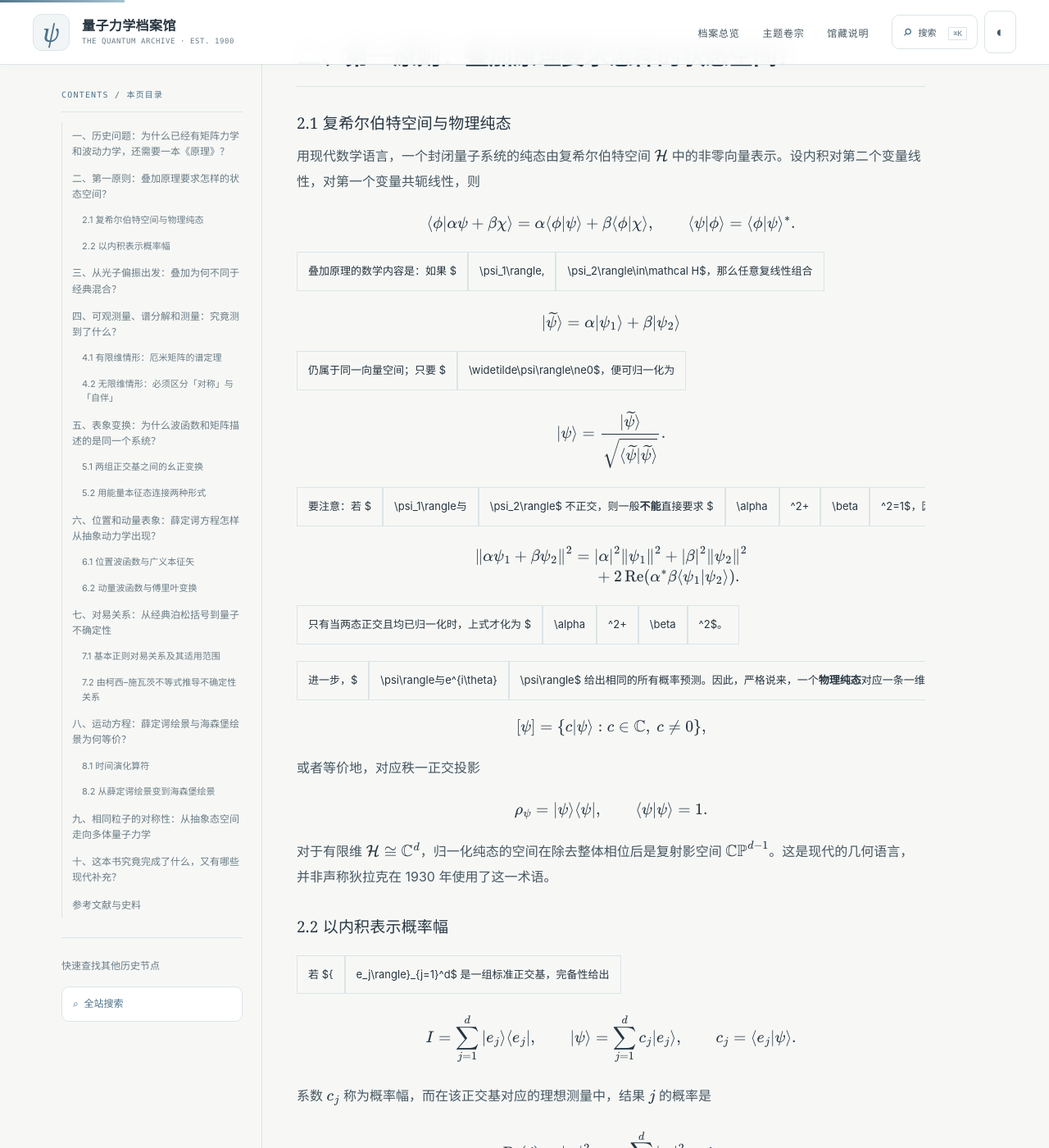
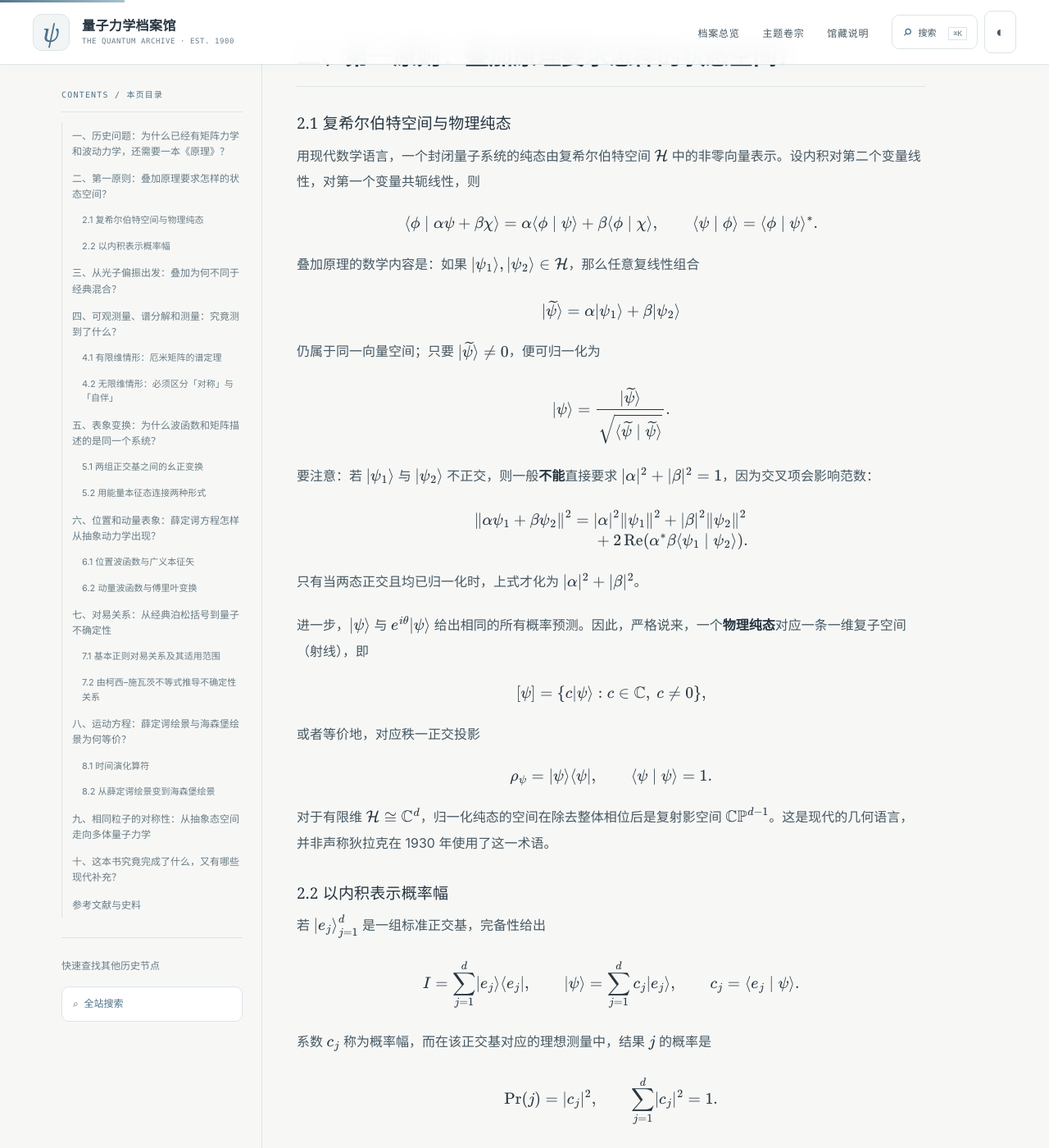
Before and after one commit to CYI1995/quantum-archive, a Jekyll site: the page built from events/dirac-principles-1930.md, in a window 1280 px wide and 1400 px high, scrolled down 1592 px. Shown: the whole window at 82% size. Built offline with Jekyll 4.4.1, drawn with Linux system fonts in a browser that asks for light colours; some of the changed text lies outside the part shown.

Commit message:
Update dirac-principles-1930.md

```diff
--- a/events/dirac-principles-1930.md
+++ b/events/dirac-principles-1930.md
@@ -30,111 +30,111 @@ permalink: "/events/dirac-principles-1930.html"
 用现代数学语言，一个封闭量子系统的纯态由复希尔伯特空间 $\mathcal H$ 中的非零向量表示。设内积对第二个变量线性，对第一个变量共轭线性，则
 
 $$
-\langle\phi|\alpha\psi+\beta\chi\rangle
-=\alpha\langle\phi|\psi\rangle
-+\beta\langle\phi|\chi\rangle,
+\langle\phi\mid \alpha\psi+\beta\chi\rangle
+=\alpha\langle\phi\mid \psi\rangle
++\beta\langle\phi\mid \chi\rangle,
 \qquad
-\langle\psi|\phi\rangle
-=\langle\phi|\psi\rangle^*.
+\langle\psi\mid \phi\rangle
+=\langle\phi\mid \psi\rangle^*.
 $$
 
-叠加原理的数学内容是：如果 $|\psi_1\rangle,|\psi_2\rangle\in\mathcal H$，那么任意复线性组合
+叠加原理的数学内容是：如果 $\lvert \psi_1\rangle,\lvert \psi_2\rangle\in\mathcal H$，那么任意复线性组合
 
 $$
-|\widetilde\psi\rangle
-=\alpha|\psi_1\rangle+\beta|\psi_2\rangle
+\lvert \widetilde\psi\rangle
+=\alpha\lvert \psi_1\rangle+\beta\lvert \psi_2\rangle
 $$
 
-仍属于同一向量空间；只要 $|\widetilde\psi\rangle\ne0$，便可归一化为
+仍属于同一向量空间；只要 $\lvert \widetilde\psi\rangle\ne0$，便可归一化为
 
 $$
-|\psi\rangle
-=\frac{|\widetilde\psi\rangle}
-{\sqrt{\langle\widetilde\psi|\widetilde\psi\rangle}}.
+\lvert \psi\rangle
+=\frac{\lvert \widetilde\psi\rangle}
+{\sqrt{\langle\widetilde\psi\mid \widetilde\psi\rangle}}.
 $$
 
-要注意：若 $|\psi_1\rangle$ 与 $|\psi_2\rangle$ 不正交，则一般**不能**直接要求 $|\alpha|^2+|\beta|^2=1$，因为交叉项会影响范数：
+要注意：若 $\lvert \psi_1\rangle$ 与 $\lvert \psi_2\rangle$ 不正交，则一般**不能**直接要求 $\lvert \alpha\rvert^2+\lvert \beta\rvert^2=1$，因为交叉项会影响范数：
 
 $$
 \begin{aligned}
-\|\alpha\psi_1+\beta\psi_2\|^2
-={}&|\alpha|^2\|\psi_1\|^2
-+|\beta|^2\|\psi_2\|^2\\
+\lVert \alpha\psi_1+\beta\psi_2\rVert^2
+={}&\lvert \alpha\rvert^2\lVert \psi_1\rVert^2
++\lvert \beta\rvert^2\lVert \psi_2\rVert^2\\
 &+2\operatorname{Re}\!\left(
-\alpha^*\beta\langle\psi_1|\psi_2\rangle
+\alpha^*\beta\langle\psi_1\mid \psi_2\rangle
 \right).
 \end{aligned}
 $$
 
-只有当两态正交且均已归一化时，上式才化为 $|\alpha|^2+|\beta|^2$。
+只有当两态正交且均已归一化时，上式才化为 $\lvert \alpha\rvert^2+\lvert \beta\rvert^2$。
 
-进一步，$|\psi\rangle$ 与 $e^{i\theta}|\psi\rangle$ 给出相同的所有概率预测。因此，严格说来，一个**物理纯态**对应一条一维复子空间（射线），即
+进一步，$\lvert \psi\rangle$ 与 $e^{i\theta}\lvert \psi\rangle$ 给出相同的所有概率预测。因此，严格说来，一个**物理纯态**对应一条一维复子空间（射线），即
 
 $$
-[\psi]=\{c|\psi\rangle:c\in\mathbb C,\ c\ne0\},
+[\psi]=\{c\lvert \psi\rangle:c\in\mathbb C,\ c\ne0\},
 $$
 
 或者等价地，对应秩一正交投影
 
 $$
-\rho_\psi=|\psi\rangle\langle\psi|,
-\qquad \langle\psi|\psi\rangle=1.
+\rho_\psi=\lvert \psi\rangle\langle \psi\rvert,
+\qquad \langle\psi\mid \psi\rangle=1.
 $$
 
 对于有限维 $\mathcal H\cong\mathbb C^d$，归一化纯态的空间在除去整体相位后是复射影空间 $\mathbb{CP}^{d-1}$。这是现代的几何语言，并非声称狄拉克在 1930 年使用了这一术语。
 
 ### 2.2 以内积表示概率幅
 
-若 $\{|e_j\rangle\}_{j=1}^d$ 是一组标准正交基，完备性给出
+若 $\{\lvert e_j\rangle\}_{j=1}^d$ 是一组标准正交基，完备性给出
 
 $$
-I=\sum_{j=1}^d|e_j\rangle\langle e_j|,
+I=\sum_{j=1}^d\lvert e_j\rangle\langle e_j\rvert,
 \qquad
-|\psi\rangle=\sum_{j=1}^d c_j|e_j\rangle,
+\lvert \psi\rangle=\sum_{j=1}^d c_j\lvert e_j\rangle,
 \qquad
-c_j=\langle e_j|\psi\rangle.
+c_j=\langle e_j\mid \psi\rangle.
 $$
 
 系数 $c_j$ 称为概率幅，而在该正交基对应的理想测量中，结果 $j$ 的概率是
 
 $$
-\Pr(j)=|c_j|^2,
+\Pr(j)=\lvert c_j\rvert^2,
 \qquad
-\sum_{j=1}^d|c_j|^2=1.
+\sum_{j=1}^d\lvert c_j\rvert^2=1.
 $$
 
-这里的复数 $c_j$ 携带相位信息。一般不能只保留概率 $|c_j|^2$，因为不同表象中的干涉现象依赖于相对相位。
+这里的复数 $c_j$ 携带相位信息。一般不能只保留概率 $\lvert c_j\rvert^2$，因为不同表象中的干涉现象依赖于相对相位。
 
 ## 三、从光子偏振出发：叠加为何不同于经典混合？
 
 狄拉克选择光子偏振作为第一章的物理起点。一个理想化的单光子线偏振自由度可用 $\mathcal H=\mathbb C^2$ 表示。取水平、竖直偏振态为正交基：
 
 $$
-|H\rangle=\begin{pmatrix}1\\0\end{pmatrix},
+\lvert H\rangle=\begin{pmatrix}1\\0\end{pmatrix},
 \qquad
-|V\rangle=\begin{pmatrix}0\\1\end{pmatrix}.
+\lvert V\rangle=\begin{pmatrix}0\\1\end{pmatrix}.
 $$
 
 与水平成 $45^\circ$ 的对角偏振态为
 
 $$
-|D\rangle=\frac{|H\rangle+|V\rangle}{\sqrt2},
+\lvert D\rangle=\frac{\lvert H\rangle+\lvert V\rangle}{\sqrt2},
 \qquad
-|A\rangle=\frac{|H\rangle-|V\rangle}{\sqrt2}.
+\lvert A\rangle=\frac{\lvert H\rangle-\lvert V\rangle}{\sqrt2}.
 $$
 
-两态满足 $\langle D|A\rangle=0$。如果对 $|D\rangle$ 进行水平／竖直偏振测量，则
+两态满足 $\langle D\mid A\rangle=0$。如果对 $\lvert D\rangle$ 进行水平／竖直偏振测量，则
 
 $$
-\Pr(H|D)=|\langle H|D\rangle|^2=\frac12,
+\Pr(H\mid D)=\lvert \langle H\mid D\rangle\rvert^2=\frac12,
 \qquad
-\Pr(V|D)=\frac12.
+\Pr(V\mid D)=\frac12.
 $$
 
 但是，**纯态叠加不等于统计混合**。这一点可在密度算符层面精确验证。对角偏振纯态对应
 
 $$
-\rho_D=|D\rangle\langle D|
+\rho_D=\lvert D\rangle\langle D\rvert
 =\frac12\begin{pmatrix}1&1\\1&1\end{pmatrix};
 $$
 
@@ -142,31 +142,31 @@ $$
 
 $$
 \rho_{\mathrm{mix}}
-=\frac12|H\rangle\langle H|
-+\frac12|V\rangle\langle V|
+=\frac12\lvert H\rangle\langle H\rvert
++\frac12\lvert V\rangle\langle V\rvert
 =\frac12\begin{pmatrix}1&0\\0&1\end{pmatrix}.
 $$
 
 虽然在 $H/V$ 基下，两者的测量分布相同，但使用 $D/A$ 基测量时，
 
 $$
-\operatorname{Tr}(\rho_D|D\rangle\langle D|)=1,
+\operatorname{Tr}(\rho_D\lvert D\rangle\langle D\rvert)=1,
 \qquad
-\operatorname{Tr}(\rho_{\mathrm{mix}}|D\rangle\langle D|)=\frac12.
+\operatorname{Tr}(\rho_{\mathrm{mix}}\lvert D\rangle\langle D\rvert)=\frac12.
 $$
 
 差别来自 $\rho_D$ 的非对角元；它们记录了 $H$ 与 $V$ 两个振幅之间的相干性。
 
-一个直观的推论是三偏振片实验。设入射光已处于 $|V\rangle$，依次经过竖直、$45^\circ$、水平三片理想偏振片。相对于初始入射强度，依次透射的概率相乘得到
+一个直观的推论是三偏振片实验。设入射光已处于 $\lvert V\rangle$，依次经过竖直、$45^\circ$、水平三片理想偏振片。相对于初始入射强度，依次透射的概率相乘得到
 
 $$
 \Pr(\text{最终透射})
-=1\times|\langle D|V\rangle|^2
-\times|\langle H|D\rangle|^2
+=1\times\lvert \langle D\mid V\rangle\rvert^2
+\times\lvert \langle H\mid D\rangle\rvert^2
 =\frac14.
 $$
 
-如果只保留首尾相互正交的两片，透射概率则是 $|\langle H|V\rangle|^2=0$。中间偏振片的加入改变了后续状态与最终测量概率。
+如果只保留首尾相互正交的两片，透射概率则是 $\lvert \langle H\mid V\rangle\rvert^2=0$。中间偏振片的加入改变了后续状态与最终测量概率。
 
 ## 四、可观测量、谱分解和测量：究竟测到了什么？
 
@@ -184,11 +184,11 @@ $$
 
 $P_a$ 的秩可以大于 $1$，因此这里不假定非简并谱。
 
-测量处于归一化纯态 $|\psi\rangle$ 的系统时，取得本征值 $a$ 的概率为
+测量处于归一化纯态 $\lvert \psi\rangle$ 的系统时，取得本征值 $a$ 的概率为
 
 $$
-\boxed{\Pr(A=a)=\langle\psi|P_a|\psi\rangle
-=\|P_a|\psi\rangle\|^2.}
+\boxed{\Pr(A=a)=\langle\psi\mid P_a\mid \psi\rangle
+=\lVert P_a\lvert \psi\rangle\rVert^2.}
 $$
 
 若是一般密度算符 $\rho\ge0$、$\operatorname{Tr}\rho=1$，同一个规则写成
@@ -226,8 +226,8 @@ $$
 对称性（Hermitian/symmetric）要求
 
 $$
-\langle\phi|A\psi\rangle
-=\langle A\phi|\psi\rangle,
+\langle\phi\mid A\psi\rangle
+=\langle A\phi\mid \psi\rangle,
 \qquad \phi,\psi\in D(A).
 $$
 
@@ -242,13 +242,13 @@ $$
 这一积分按谱定理的意义理解，等式作用于 $A$ 的定义域。测量值落在可测集合 $\Delta\subset\mathbb R$ 中的概率是
 
 $$
-\boxed{\Pr(A\in\Delta)=\langle\psi|P_A(\Delta)|\psi\rangle.}
+\boxed{\Pr(A\in\Delta)=\langle\psi\mid P_A(\Delta)\mid \psi\rangle.}
 $$
 
 对于连续位置测量，单个点通常具有零概率，而区间概率才是有意义的量。若 $\psi(x)$ 是归一化位置波函数，则
 
 $$
-\Pr(x\in[a,b])=\int_a^b|\psi(x)|^2\,dx.
+\Pr(x\in[a,b])=\int_a^b\lvert \psi(x)\rvert^2\,dx.
 $$
 
 有限维的 $\sum_a aP_a$ 是以上谱积分在离散有限谱时的特例。
@@ -257,10 +257,10 @@ $$
 
 ### 5.1 两组正交基之间的幺正变换
 
-设 $\mathcal H\cong\mathbb C^d$，有两组标准正交基 $\{|e_j\rangle\}$ 与 $\{|f_\alpha\rangle\}$。定义变换矩阵
+设 $\mathcal H\cong\mathbb C^d$，有两组标准正交基 $\{\lvert e_j\rangle\}$ 与 $\{\lvert f_\alpha\rangle\}$。定义变换矩阵
 
 $$
-U_{j\alpha}=\langle e_j|f_\alpha\rangle.
+U_{j\alpha}=\langle e_j\mid f_\alpha\rangle.
 $$
 
 利用两组基的完备性，可以逐项计算
@@ -268,9 +268,9 @@ $$
 $$
 \begin{aligned}
 (U^\dagger U)_{\alpha\beta}
-&=\sum_j\langle f_\alpha|e_j\rangle
-\langle e_j|f_\beta\rangle\\
-&=\langle f_\alpha|f_\beta\rangle
+&=\sum_j\langle f_\alpha\mid e_j\rangle
+\langle e_j\mid f_\beta\rangle\\
+&=\langle f_\alpha\mid f_\beta\rangle
 =\delta_{\alpha\beta}.
 \end{aligned}
 $$
@@ -280,9 +280,9 @@ $$
 同一抽象态在两组基下的坐标分别记作 $c^{(e)}$、$c^{(f)}$，则
 
 $$
-c^{(e)}_j=\langle e_j|\psi\rangle,
+c^{(e)}_j=\langle e_j\mid \psi\rangle,
 \qquad
-c^{(f)}_\alpha=\langle f_\alpha|\psi\rangle,
+c^{(f)}_\alpha=\langle f_\alpha\mid \psi\rangle,
 \qquad
 \boxed{c^{(f)}=U^\dagger c^{(e)}.}
 $$
@@ -290,10 +290,10 @@ $$
 同一个可观测量 $A$ 的两种矩阵表示为
 
 $$
-A^{(e)}_{jk}=\langle e_j|A|e_k\rangle,
+A^{(e)}_{jk}=\langle e_j\mid A\mid e_k\rangle,
 \qquad
 A^{(f)}_{\alpha\beta}
-=\langle f_\alpha|A|f_\beta\rangle.
+=\langle f_\alpha\mid A\mid f_\beta\rangle.
 $$
 
 在两次插入恒等算符之后，得到
@@ -309,31 +309,31 @@ $$
 =(c^{(e)})^\dagger A^{(e)}c^{(e)}.
 $$
 
-注意这里的 $U$ 是**被动换基**矩阵。若真的对物理态施加一个主动幺正操作 $V$，则态变为 $V|\psi\rangle$；如同时对可观测量作 $A\mapsto VAV^\dagger$，同样保持期望值不变。两种操作不能在符号上混淆。
+注意这里的 $U$ 是**被动换基**矩阵。若真的对物理态施加一个主动幺正操作 $V$，则态变为 $V\lvert \psi\rangle$；如同时对可观测量作 $A\mapsto VAV^\dagger$，同样保持期望值不变。两种操作不能在符号上混淆。
 
 ### 5.2 用能量本征态连接两种形式
 
-设 $H$ 在所考虑的离散谱子空间中有标准正交本征基 $\{|n\rangle\}$，满足
+设 $H$ 在所考虑的离散谱子空间中有标准正交本征基 $\{\lvert n\rangle\}$，满足
 
 $$
-H|n\rangle=E_n|n\rangle,
-\qquad \langle m|n\rangle=\delta_{mn}.
+H\lvert n\rangle=E_n\lvert n\rangle,
+\qquad \langle m\mid n\rangle=\delta_{mn}.
 $$
 
 在此能量表象中，
 
 $$
-H_{mn}=\langle m|H|n\rangle=E_n\delta_{mn}.
+H_{mn}=\langle m\mid H\mid n\rangle=E_n\delta_{mn}.
 $$
 
 任意态及算符的展开式为
 
 $$
-|\psi\rangle=\sum_n c_n|n\rangle,
+\lvert \psi\rangle=\sum_n c_n\lvert n\rangle,
 \qquad
-c_n=\langle n|\psi\rangle,
+c_n=\langle n\mid \psi\rangle,
 \qquad
-A_{mn}=\langle m|A|n\rangle.
+A_{mn}=\langle m\mid A\mid n\rangle.
 $$
 
 若哈密顿量与时间无关，则
@@ -366,20 +366,20 @@ $$
 $$
 \mathcal H=L^2(\mathbb R,dx),
 \qquad
-\int_{\mathbb R}|\psi(x)|^2\,dx=1.
+\int_{\mathbb R}\lvert \psi(x)\rvert^2\,dx=1.
 $$
 
 在现代 Dirac 记号中，形式上写作
 
 $$
-\psi(x)=\langle x|\psi\rangle,
+\psi(x)=\langle x\mid \psi\rangle,
 \qquad
-\langle x|x'\rangle=\delta(x-x'),
+\langle x\mid x'\rangle=\delta(x-x'),
 \qquad
-I=\int_{\mathbb R}|x\rangle\langle x|\,dx.
+I=\int_{\mathbb R}\lvert x\rangle\langle x\rvert\,dx.
 $$
 
-**严格性说明：** $|x\rangle$ 不是 $L^2(\mathbb R)$ 中的可归一化向量，$\delta(x-x')$ 是分布。上述三个式子可以作为广义本征矢的简写；其严谨意义由位置算符的谱测度给出，也可在 Schwartz 空间的 Gelfand 三重态
+**严格性说明：** $\lvert x\rangle$ 不是 $L^2(\mathbb R)$ 中的可归一化向量，$\delta(x-x')$ 是分布。上述三个式子可以作为广义本征矢的简写；其严谨意义由位置算符的谱测度给出，也可在 Schwartz 空间的 Gelfand 三重态
 
 $$
 \mathcal S(\mathbb R)\subset L^2(\mathbb R)
@@ -405,8 +405,8 @@ $$
 而言，只要 $V$ 的条件与所选定义域保证 $H$ 存在恰当的自伴实现，抽象薛定谔方程
 
 $$
-i\hbar\frac{d}{dt}|\psi(t)\rangle
-=H|\psi(t)\rangle
+i\hbar\frac{d}{dt}\lvert \psi(t)\rangle
+=H\lvert \psi(t)\rangle
 $$
 
 在位置表象中便成为
@@ -423,10 +423,10 @@ $$
 
 ### 6.2 动量波函数与傅里叶变换
 
-采用 $\langle x|p\rangle=(2\pi\hbar)^{-1/2}e^{ipx/\hbar}$ 的约定，有
+采用 $\langle x\mid p\rangle=(2\pi\hbar)^{-1/2}e^{ipx/\hbar}$ 的约定，有
 
 $$
-\widetilde\psi(p)=\langle p|\psi\rangle
+\widetilde\psi(p)=\langle p\mid \psi\rangle
 =\frac{1}{\sqrt{2\pi\hbar}}
 \int_{\mathbb R}e^{-ipx/\hbar}\psi(x)\,dx,
 $$
@@ -439,16 +439,16 @@ $$
 对于 Schwartz 函数，公式可按普通积分理解；对于任意 $L^2$ 波函数，则按 Plancherel 定理将傅里叶变换延拓为幺正算符。特别地，
 
 $$
-\int_{\mathbb R}|\psi(x)|^2dx
-=\int_{\mathbb R}|\widetilde\psi(p)|^2dp.
+\int_{\mathbb R}\lvert \psi(x)\rvert^2dx
+=\int_{\mathbb R}\lvert \widetilde\psi(p)\rvert^2dp.
 $$
 
 这里的正交归一和完备关系同样以分布或谱理论意义成立：
 
 $$
-\langle p|p'\rangle=\delta(p-p'),
+\langle p\mid p'\rangle=\delta(p-p'),
 \qquad
-I=\int_{\mathbb R}|p\rangle\langle p|\,dp.
+I=\int_{\mathbb R}\lvert p\rangle\langle p\rvert\,dp.
 $$
 
 所以**位置波函数和动量波函数是同一个态的两种表象**；它们的联系本质上也是变换理论。
@@ -495,7 +495,7 @@ $$
 
 ### 7.2 由柯西–施瓦茨不等式推导不确定性关系
 
-设 $A,B$ 为自伴算符，归一化态 $|\psi\rangle$ 属于使以下表达有意义的共同定义域。记
+设 $A,B$ 为自伴算符，归一化态 $\lvert \psi\rangle$ 属于使以下表达有意义的共同定义域。记
 
 $$
 \delta A=A-\langle A\rangle_\psi I,
@@ -503,20 +503,20 @@ $$
 \delta B=B-\langle B\rangle_\psi I,
 $$
 
-以及 $|u\rangle=\delta A|\psi\rangle$、$|v\rangle=\delta B|\psi\rangle$。柯西–施瓦茨不等式给出
+以及 $\lvert u\rangle=\delta A\lvert \psi\rangle$、$\lvert v\rangle=\delta B\lvert \psi\rangle$。柯西–施瓦茨不等式给出
 
 $$
 (\Delta_\psi A)^2(\Delta_\psi B)^2
-=\|u\|^2\|v\|^2
-\ge|\langle u|v\rangle|^2
-\ge|\operatorname{Im}\langle u|v\rangle|^2.
+=\lVert u\rVert^2\lVert v\rVert^2
+\ge\lvert \langle u\mid v\rangle\rvert^2
+\ge\lvert \operatorname{Im}\langle u\mid v\rangle\rvert^2.
 $$
 
 当 $AB$ 和 $BA$ 的期望值均定义良好时，
 
 $$
-2i\operatorname{Im}\langle u|v\rangle
-=\langle\psi|[A,B]|\psi\rangle.
+2i\operatorname{Im}\langle u\mid v\rangle
+=\langle\psi\mid [A,B]\mid \psi\rangle.
 $$
 
 因此得到 Robertson 不确定性关系
@@ -524,7 +524,7 @@ $$
 $$
 \boxed{
 \Delta_\psi A\,\Delta_\psi B
-\ge\frac12\left|\langle\psi|[A,B]|\psi\rangle\right|.
+\ge\frac12\left\lvert\langle\psi\mid [A,B]\mid \psi\rangle\right\rvert.
 }
 $$
 
@@ -560,14 +560,14 @@ $$
 在薛定谔绘景中，
 
 $$
-|\psi_S(t)\rangle=U(t)|\psi(0)\rangle,
+\lvert \psi_S(t)\rangle=U(t)\lvert \psi(0)\rangle,
 \qquad A_S=A
 $$
 
 （此处假设 $A$ 无显含时间依赖）。在海森堡绘景中，将态固定、把时间依赖移到算符：
 
 $$
-|\psi_H\rangle=|\psi(0)\rangle,
+\lvert \psi_H\rangle=\lvert \psi(0)\rangle,
 \qquad
 A_H(t)=U(t)^\dagger A_SU(t).
 $$
@@ -576,9 +576,9 @@ $$
 
 $$
 \begin{aligned}
-\langle\psi_S(t)|A_S|\psi_S(t)\rangle
-&=\langle\psi(0)|U(t)^\dagger A_SU(t)|\psi(0)\rangle\\
-&=\langle\psi_H|A_H(t)|\psi_H\rangle.
+\langle\psi_S(t)\mid A_S\mid \psi_S(t)\rangle
+&=\langle\psi(0)\mid U(t)^\dagger A_SU(t)\mid \psi(0)\rangle\\
+&=\langle\psi_H\mid A_H(t)\mid \psi_H\rangle.
 \end{aligned}
 $$
 
@@ -599,9 +599,9 @@ $$
 狄拉克在书中还系统处理了相同粒子。现代语言中，$N$ 个具有单粒子空间 $\mathcal H$ 的系统先形成张量积空间 $\mathcal H^{\otimes N}$。对置换 $\pi\in S_N$，定义置换算符
 
 $$
-V_\pi\big(|\psi_1\rangle\otimes\cdots\otimes|\psi_N\rangle\big)
-=|\psi_{\pi^{-1}(1)}\rangle\otimes\cdots
-\otimes|\psi_{\pi^{-1}(N)}\rangle.
+V_\pi\big(\lvert \psi_1\rangle\otimes\cdots\otimes\lvert \psi_N\rangle\big)
+=\lvert \psi_{\pi^{-1}(1)}\rangle\otimes\cdots
+\otimes\lvert \psi_{\pi^{-1}(N)}\rangle.
 $$
 
 它们满足 $V_\pi V_\sigma=V_{\pi\sigma}$，并且是幺正算符。全对称与全反对称投影分别为
```
